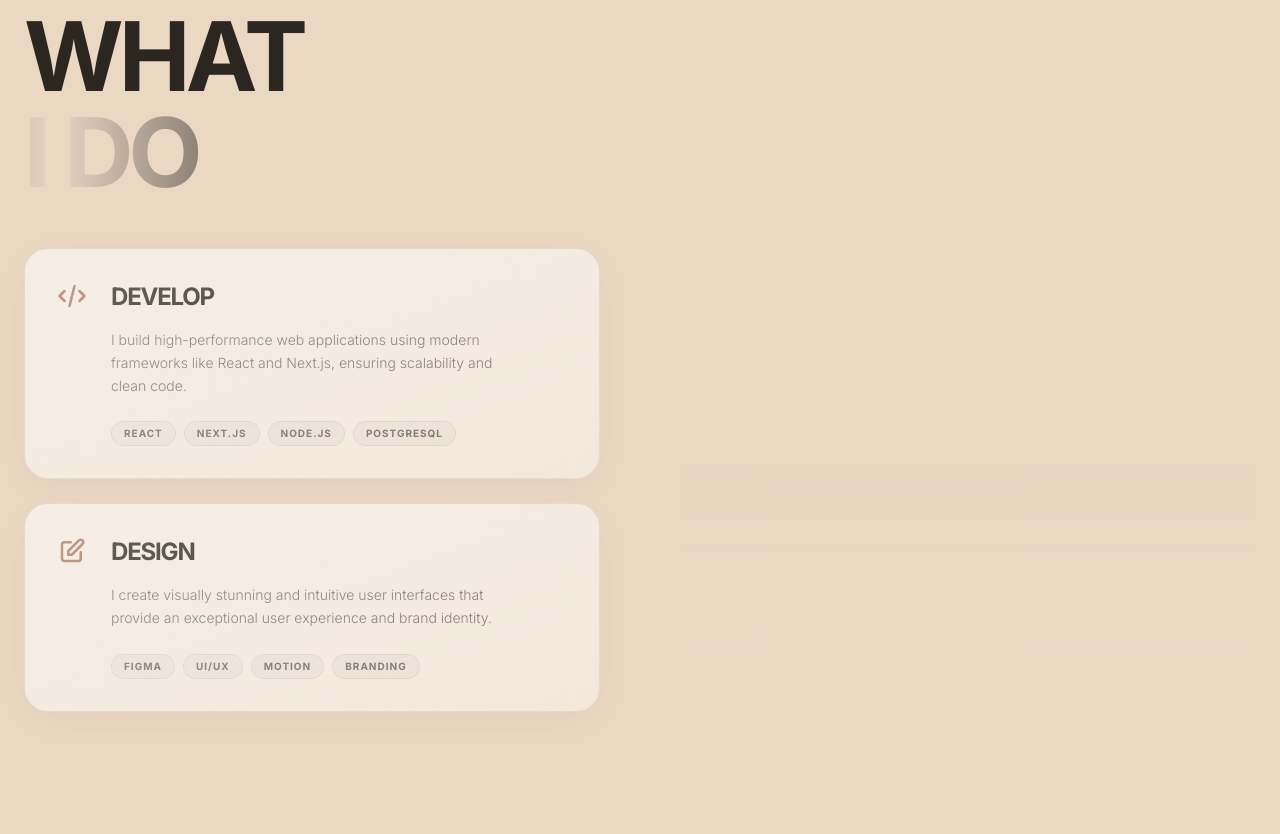
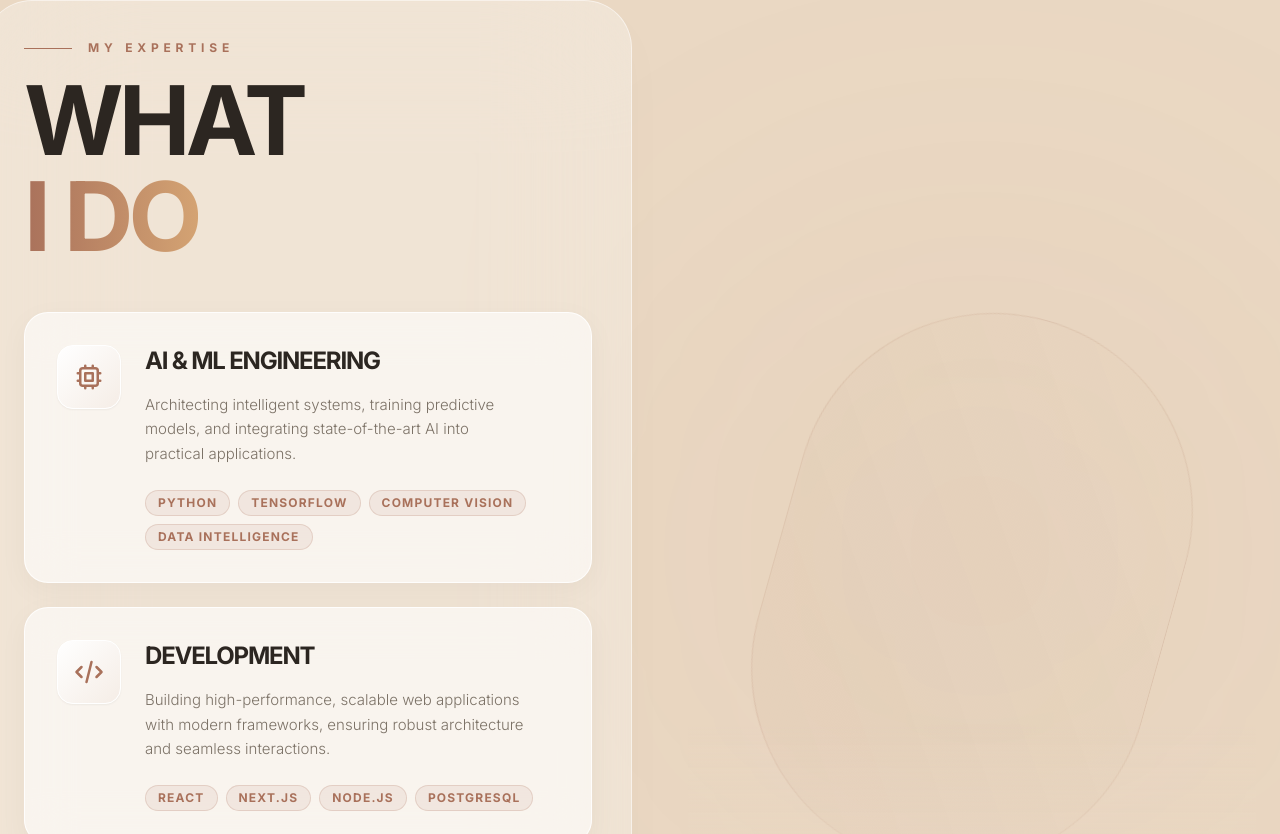
Before and after one commit to Techside-Pragyan/Techside-Portfolio, a React (Vite) app: page / in a window 1280 px wide. Shown: the part 2146-2980 px from the top of the page. Built offline with nearby package versions, Linux system fonts and the light colour scheme.

Commit message:
feat: add WhatIDo section with interactive Spline integration and competency cards

```diff
--- a/src/sections/WhatIDo.jsx
+++ b/src/sections/WhatIDo.jsx
@@ -1,43 +1,85 @@
 import React, { useRef } from 'react';
 import { motion, useInView } from 'framer-motion';
-import { HiOutlineCode, HiOutlinePencilAlt, HiOutlineSparkles } from 'react-icons/hi';
+import { HiOutlineCode, HiOutlinePencilAlt, HiOutlineChip } from 'react-icons/hi';
 
 const WhatIDo = () => {
   const containerRef = useRef(null);
-  // Lazy load 3D workstation scene only when visible (at least 15% inside screen viewport)
   const isInView = useInView(containerRef, { once: false, amount: 0.15 });
 
+  const containerVariants = {
+    hidden: { opacity: 0 },
+    visible: {
+      opacity: 1,
+      transition: {
+        staggerChildren: 0.15,
+      },
+    },
+  };
+
+  const itemVariants = {
+    hidden: { opacity: 0, y: 30 },
+    visible: {
+      opacity: 1,
+      y: 0,
+      transition: { duration: 0.6, ease: "easeOut" }
+    },
+  };
+
   return (
-    <section id="work" className="py-24 px-6 relative z-10 overflow-hidden bg-transparent">
-      <div className="container mx-auto max-w-7xl">
-        <div className="grid lg:grid-cols-2 gap-20 items-center">
+    <section id="work" className="py-32 px-6 relative z-10 overflow-hidden bg-transparent">
+      {/* Decorative background blur */}
+      <div className="absolute top-1/4 right-0 w-[600px] h-[600px] bg-[#A9715B]/5 rounded-full blur-[150px] pointer-events-none -z-10" />
+
+      <div className="container mx-auto max-w-7xl relative">
+        <div className="grid lg:grid-cols-2 gap-16 lg:gap-24 items-center">
 
           {/* Left Side: Text Description */}
           <motion.div
-            initial={{ opacity: 0, x: -50 }}
-            whileInView={{ opacity: 1, x: 0 }}
-            viewport={{ once: true }}
-            transition={{ duration: 0.8 }}
-            className="order-2 lg:order-1"
+            variants={containerVariants}
+            initial="hidden"
+            whileInView="visible"
+            viewport={{ once: true, amount: 0.2 }}
+            className="order-2 lg:order-1 relative"
           >
-            <h2 className="text-6xl md:text-8xl font-black text-[#2C2621] leading-none tracking-tighter mb-12">
+            {/* Background Glass Plate */}
+            <div className="absolute -inset-10 bg-white/30 backdrop-blur-3xl rounded-[3rem] border border-white/50 shadow-[0_20px_50px_rgba(0,0,0,0.02)] -z-10 hidden lg:block" />
+
+            <motion.div variants={itemVariants} className="mb-12 space-y-4">
+              <div className="flex items-center gap-4">
+                <div className="h-[1px] w-12 bg-[#A9715B]"></div>
+                <span className="text-[#A9715B] font-bold tracking-[0.4em] uppercase text-xs">My Expertise</span>
+              </div>
+              <h2 className="text-6xl md:text-8xl font-black text-[#2C2621] leading-[0.9] tracking-tighter">
                  WHAT <br/>
-               <span className="text-gradient-animated">I DO</span>
+                 <span className="text-transparent bg-clip-text bg-gradient-to-r from-[#A9715B] to-[#D4A373]">I DO</span>
               </h2>
+            </motion.div>
 
             <div className="space-y-6">
+              <motion.div variants={itemVariants}>
                 <CompetencyCard
-                title="DEVELOP"
-                description="I build high-performance web applications using modern frameworks like React and Next.js, ensuring scalability and clean code."
+                  title="AI & ML ENGINEERING"
+                  description="Architecting intelligent systems, training predictive models, and integrating state-of-the-art AI into practical applications."
+                  icon={<HiOutlineChip />}
+                  skills={['Python', 'TensorFlow', 'Computer Vision', 'Data Intelligence']}
+                />
+              </motion.div>
+              <motion.div variants={itemVariants}>
+                <CompetencyCard
+                  title="DEVELOPMENT"
+                  description="Building high-performance, scalable web applications with modern frameworks, ensuring robust architecture and seamless interactions."
                   icon={<HiOutlineCode />}
                   skills={['React', 'Next.js', 'Node.js', 'PostgreSQL']}
                 />
+              </motion.div>
+              <motion.div variants={itemVariants}>
                 <CompetencyCard
-                title="DESIGN"
-                description="I create visually stunning and intuitive user interfaces that provide an exceptional user experience and brand identity."
+                  title="UI/UX DESIGN"
+                  description="Crafting visually stunning, intuitive interfaces with a focus on premium aesthetics, smooth motion, and exceptional user experiences."
                   icon={<HiOutlinePencilAlt />}
-                skills={['Figma', 'UI/UX', 'Motion', 'Branding']}
+                  skills={['Figma', 'Prototyping', 'Motion Design', 'Branding']}
                 />
+              </motion.div>
             </div>
           </motion.div>
 
@@ -48,20 +90,22 @@ const WhatIDo = () => {
             whileInView={{ opacity: 1, scale: 1 }}
             viewport={{ once: true }}
             transition={{ duration: 1 }}
-            className="relative h-[600px] pointer-events-auto order-1 lg:order-2 cursor-grab active:cursor-grabbing flex items-center justify-center"
+            className="relative h-[600px] lg:h-[800px] pointer-events-auto order-1 lg:order-2 cursor-grab active:cursor-grabbing flex items-center justify-center group"
           >
+            {/* Spinning Aura */}
+            <div className="absolute w-[70%] h-[70%] rounded-full border border-[#A9715B]/15 bg-gradient-to-tr from-[#A9715B]/5 to-transparent backdrop-blur-md animate-[spin_30s_linear_infinite] group-hover:bg-[#A9715B]/10 transition-colors duration-700" />
+
             {isInView ? (
               <spline-viewer
                 url="https://prod.spline.design/Kz77MhlO0h94hVp5/scene.splinecode"
-                className="w-full h-full"
+                className="w-full h-full scale-110 relative z-10 drop-shadow-2xl"
               ></spline-viewer>
             ) : (
-              // Light glowing ambient backdrop to represent desk workspace lighting when offscreen
-              <div className="w-[350px] h-[350px] rounded-full bg-[radial-gradient(circle_at_center,rgba(169,113,91,0.15),transparent_70%)] blur-3xl animate-pulse pointer-events-none"></div>
+              <div className="w-[350px] h-[350px] rounded-full bg-[radial-gradient(circle_at_center,rgba(169,113,91,0.15),transparent_70%)] blur-3xl animate-pulse pointer-events-none relative z-10"></div>
             )}
 
             {/* Overlay Gradient to blend desk with background */}
-            <div className="absolute bottom-0 left-0 w-full h-1/3 bg-gradient-to-t from-[#EAD8C3] to-transparent pointer-events-none"></div>
+            <div className="absolute bottom-0 left-0 w-full h-1/3 bg-gradient-to-t from-[#EAD8C3] to-transparent pointer-events-none z-20"></div>
           </motion.div>
 
         </div>
@@ -71,19 +115,22 @@ const WhatIDo = () => {
 };
 
 const CompetencyCard = ({ title, description, icon, skills }) => (
-  <div className="glass-card p-8 hover:border-[#A9715B]/30 hover:shadow-[0_15px_40px_rgba(169,113,91,0.06)] transition-all duration-300 group">
-    <div className="flex items-start gap-6">
-      <div className="text-3xl text-[#A9715B] group-hover:text-[#A9715B]/80 transition-colors">
+  <div className="relative overflow-hidden p-8 rounded-3xl bg-white/60 border border-white/80 shadow-[0_8px_30px_rgb(0,0,0,0.04)] backdrop-blur-xl hover:shadow-[0_20px_40px_rgba(169,113,91,0.12)] hover:-translate-y-1 hover:bg-white/80 transition-all duration-500 group cursor-default">
+    {/* Subtle gradient hover reveal */}
+    <div className="absolute inset-0 bg-gradient-to-r from-[#A9715B]/0 via-[#A9715B]/5 to-transparent opacity-0 group-hover:opacity-100 transition-opacity duration-500 pointer-events-none" />
+
+    <div className="flex flex-col sm:flex-row items-start gap-6 relative z-10">
+      <div className="w-16 h-16 shrink-0 rounded-2xl bg-gradient-to-br from-white to-[#f5ede6] border border-white shadow-sm flex items-center justify-center text-3xl text-[#A9715B] group-hover:scale-110 group-hover:rotate-3 transition-transform duration-500">
         {icon}
       </div>
       <div className="space-y-4">
-        <h3 className="text-2xl font-black text-[#2C2621] tracking-tighter">{title}</h3>
-        <p className="text-[#7C7267] font-light text-sm leading-relaxed max-w-sm">
+        <h3 className="text-2xl font-black text-[#2C2621] tracking-tighter group-hover:text-[#A9715B] transition-colors">{title}</h3>
+        <p className="text-[#7C7267] font-light text-[15px] leading-relaxed max-w-sm">
           {description}
         </p>
         <div className="flex flex-wrap gap-2 pt-2">
            {skills.map(skill => (
-             <span key={skill} className="badge-tag">
+             <span key={skill} className="px-3 py-1 text-xs font-bold tracking-widest uppercase rounded-full bg-[#A9715B]/10 text-[#A9715B] border border-[#A9715B]/20">
                 {skill}
              </span>
            ))}
```
Lines whose indentation alone changed are shown as unchanged.
